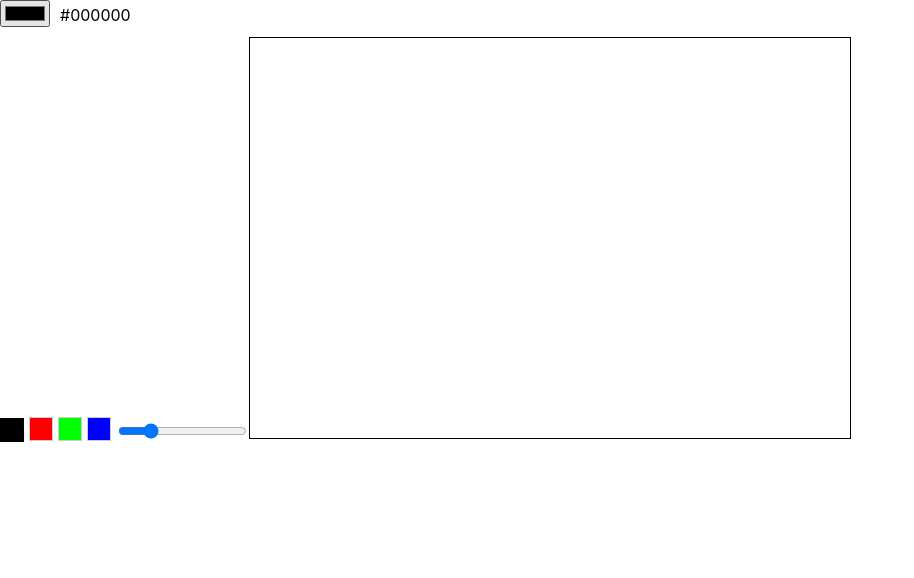
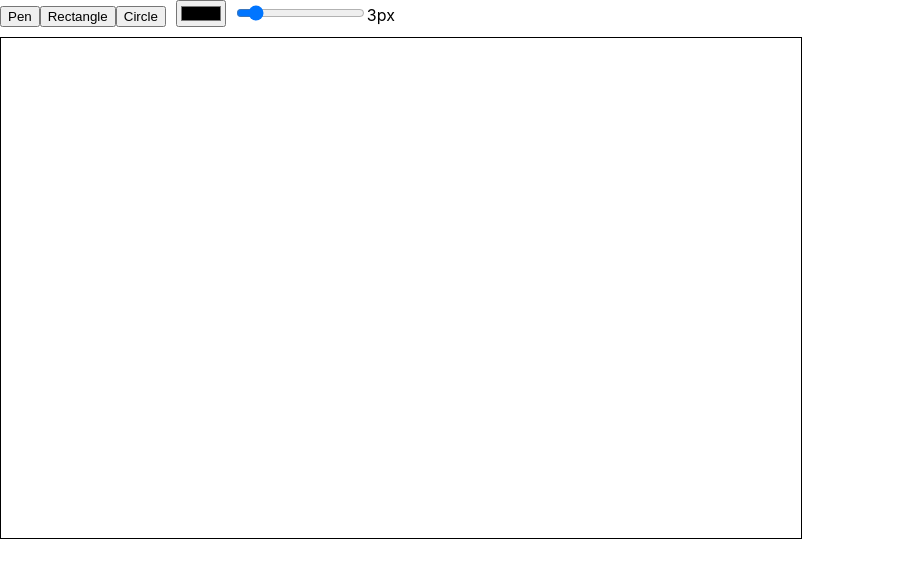
Before and after one commit to HimavanthMutte/collaborative-canvas, a React (Create React App) app in the folder client/: page / in a window 1280 px wide. Shown: the top 578 px of the page, without its empty margins (0-914 px from the left). Built offline with nearby package versions, Linux system fonts and the light colour scheme.

Commit message:
added tool switch

```diff
--- a/client/src/App.js
+++ b/client/src/App.js
@@ -1,78 +1,130 @@
+"use client";
+
 import { useRef, useEffect, useState } from "react";
 
 export default function App() {
   const canvasRef = useRef(null);
+
+  const [tool, setTool] = useState("pen");
   const [color, setColor] = useState("#000000");
   const [size, setSize] = useState(3);
+
   useEffect(() => {
     const canvas = canvasRef.current;
     const ctx = canvas.getContext("2d");
 
     ctx.lineCap = "round";
     ctx.lineJoin = "round";
-    ctx.strokeStyle = color;
+
     let isDrawing = false;
+    let startX = 0;
+    let startY = 0;
 
-    function onMouseDown(e) {
+    function MouseDownHandler(e) {
       isDrawing = true;
-      ctx.beginPath();
-      ctx.moveTo(e.offsetX, e.offsetY);
+      startX = e.offsetX;
+      startY = e.offsetY;
+
+      ctx.strokeStyle = color;
       ctx.lineWidth = size;
+
+      switch (tool) {
+        case "pen":
+          ctx.beginPath();
+          ctx.moveTo(startX, startY);
+          break;
+
+        case "rectangle":
+          ctx.strokeStyle = color;
+          break;
+        case "circle":
+          ctx.fillStyle = color;
+          break;
+        default:
+          break;
+      }
     }
 
-    function onMouseMove(e) {
+    function MouseMoveHandler(e) {
       if (!isDrawing) return;
-      ctx.lineTo(e.offsetX, e.offsetY);
-      ctx.stroke();
+
+      const x = e.offsetX;
+      const y = e.offsetY;
+
+      switch (tool) {
+        case "pen":
+          ctx.lineTo(x, y);
+          ctx.stroke();
+          break;
+
+        case "rectangle":
+          ctx.fillRect(startX, startY, x - startX, y - startY);
+          break;
+
+        case "circle":
+          const dx = x - startX;
+          const dy = y - startY;
+          const radius = Math.sqrt(dx * dx + dy * dy);
+
+          ctx.beginPath();
+          ctx.arc(startX, startY, radius, 0, Math.PI * 2);
+          ctx.fill();
+          break;
+        default:
+          break;
+      }
     }
 
-    function onMouseUp() {
+    function MouseUpHandler() {
       isDrawing = false;
       ctx.beginPath();
     }
 
-    canvas.addEventListener("mousedown", onMouseDown);
-    canvas.addEventListener("mousemove", onMouseMove);
-    canvas.addEventListener("mouseup", onMouseUp);
-    canvas.addEventListener("mouseleave", onMouseUp);
+    canvas.addEventListener("mousedown", MouseDownHandler);
+    canvas.addEventListener("mousemove", MouseMoveHandler);
+    canvas.addEventListener("mouseup", MouseUpHandler);
+    canvas.addEventListener("mouseleave", MouseUpHandler);
 
     return () => {
-      canvas.removeEventListener("mousedown", onMouseDown);
-      canvas.removeEventListener("mousemove", onMouseMove);
-      canvas.removeEventListener("mouseup", onMouseUp);
-      canvas.removeEventListener("mouseleave", onMouseUp);
+      canvas.removeEventListener("mousedown", MouseDownHandler);
+      canvas.removeEventListener("mousemove", MouseMoveHandler);
+      canvas.removeEventListener("mouseup", MouseUpHandler);
+      canvas.removeEventListener("mouseleave", MouseUpHandler);
     };
-  }, [color,size]);
+  }, [tool, color, size]);
 
   return (
     <div>
       <div style={{ marginBottom: 10 }}>
+        <button onClick={() => setTool("pen")}>Pen</button>
+        <button onClick={() => setTool("rectangle")}>Rectangle</button>
+        <button onClick={() => setTool("circle")}>Circle</button>
+
         <input
           type="color"
           value={color}
           onChange={(e) => setColor(e.target.value)}
+          style={{ marginLeft: 10 }}
         />
-        <span style={{ marginLeft: 10 }}>{color}</span>
+
+        <input
+          type="range"
+          min="1"
+          max="20"
+          value={size}
+          onChange={(e) => setSize(Number(e.target.value))}
+          style={{ marginLeft: 10 }}
+        />
+        <span>{size}px</span>
       </div>
-      {["#000000", "#ff0000", "#00ff00", "#0000ff"].map(c => (
-      <button
-        key={c}
-        onClick={() => setColor(c)}
-        style={{
-          background: c,
-          width: 24,
-          height: 24,
-          marginRight: 5,
-          border: c === color ? "2px solid black" : "1px solid #ccc"
-        }}
-      />
-    ))}
-      <input type="range" min="1" max="10" value={size} onChange={e=>setSize(e.target.value)}/>
       <canvas
         ref={canvasRef}
-        width={600}
-        height={400}
-        style={{ border: "1px solid black", cursor: "crosshair" }}
+        width={800}
+        height={500}
+        style={{
+          border: "1px solid black",
+          cursor: "crosshair"
+        }}
       />
     </div>
   );
```
